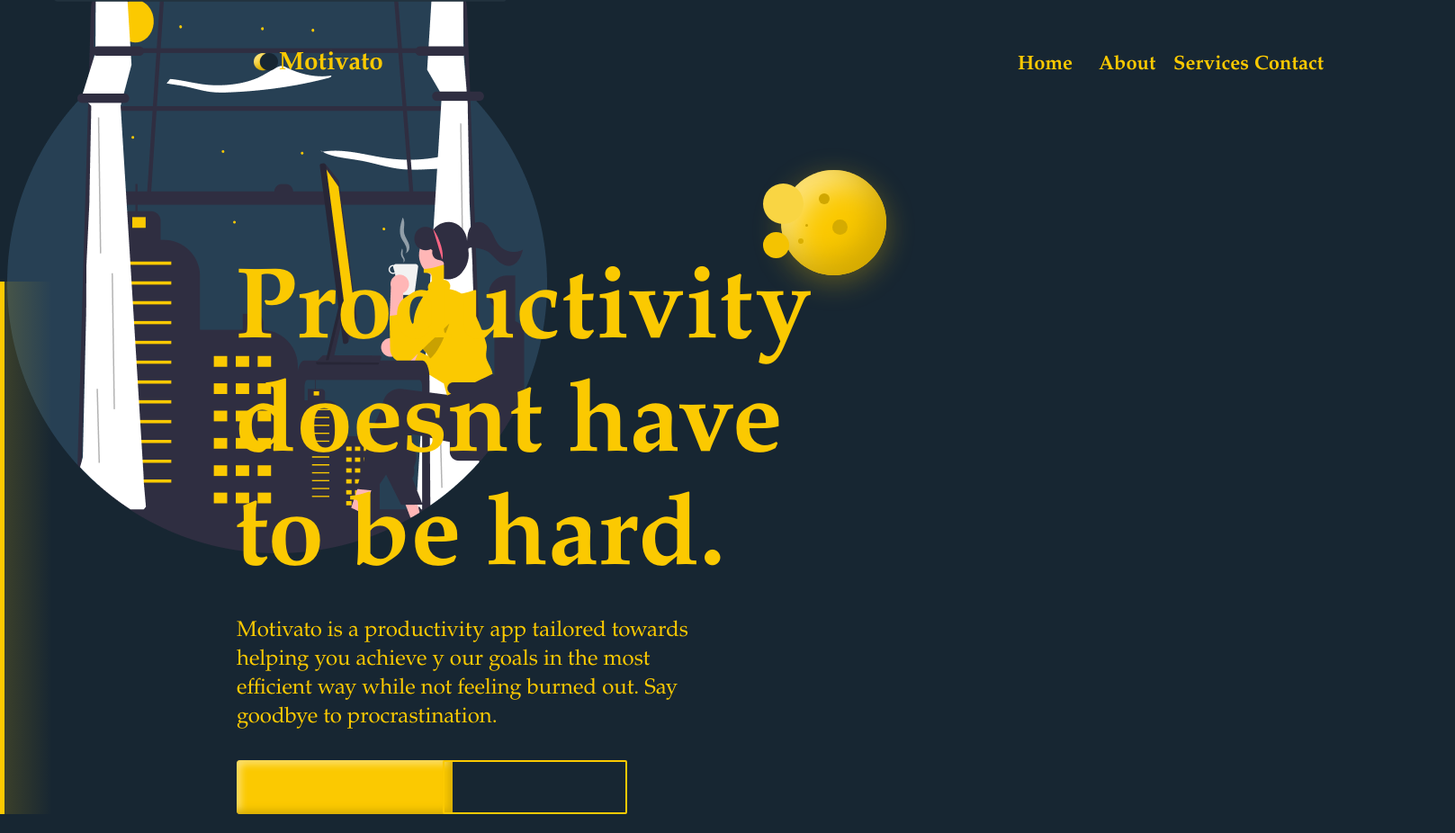
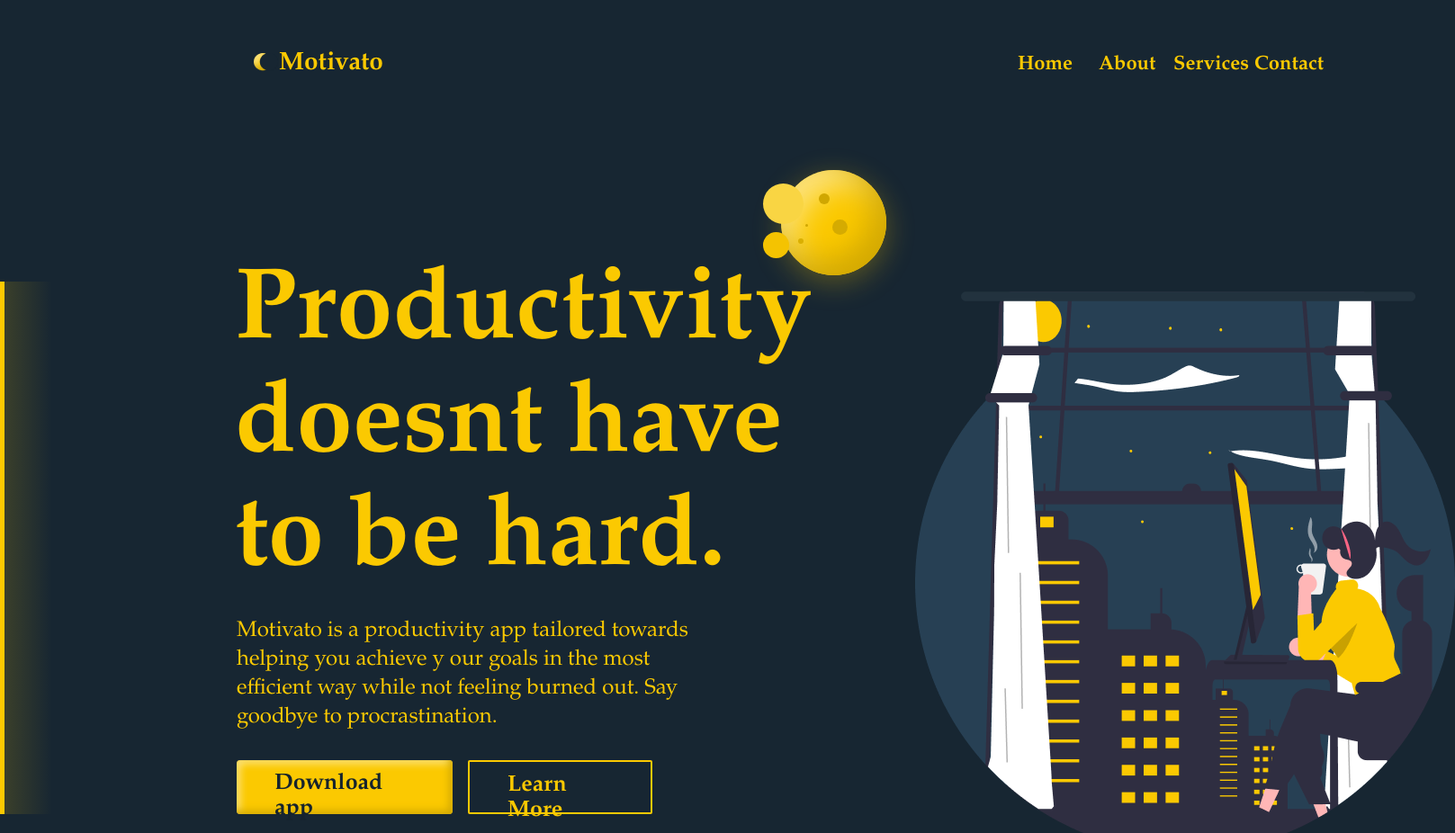
Before and after one commit to gohavelik/Motivato, a plain HTML site: page index.html in a window 1280 px wide. Shown: the part 17-943 px from the top of the page at 90% size, 1617 px wide, since content can reach past the window. Drawn offline with Linux system fonts and the light colour scheme.

Commit message:
css changes

```diff
--- a/style.css
+++ b/style.css
@@ -230,7 +230,7 @@ border-radius: 4px;
 position: absolute;
 width: 205px;
 height: 60px;
-left: 492px;
+left: 520px;
 top: 862px;
 
 border: 2px solid #FBC901;
@@ -242,8 +242,8 @@ border-radius: 2px;
 position: absolute;
 width: 156px;
 height: 28px;
-left: 305px;
-top: 879px;
+left: 42px;
+top: 13px;
 
 font-family: 'Garamond';
 font-style: normal;
@@ -258,8 +258,8 @@ color: #15232D;
     position: absolute;
 width: 126px;
 height: 28px;
-left: 531px;
-top: 879px;
+left: 42px;
+top: 13px;
 
 font-family: 'Garamond';
 font-style: normal;
@@ -318,3 +318,32 @@ top: 1060px;
 border-radius: 2px;
 
 }
+
+.late {
+    position: absolute;
+width: 600px;
+height: 624px;
+left: 1017px;
+top: 341px;
+}
+
+.download-app:hover {
+    background-color: #ffe373;
+    cursor:pointer;
+
+}
+
+.download-app:hover .download-app-text {
+    color:  #020e16;
+
+}
+
+.learn-more:hover {
+    background-color: #FBC901;
+    cursor:pointer;
+}
+
+.learn-more:hover .learn-more-text {
+    color: black;
+
+}
```
